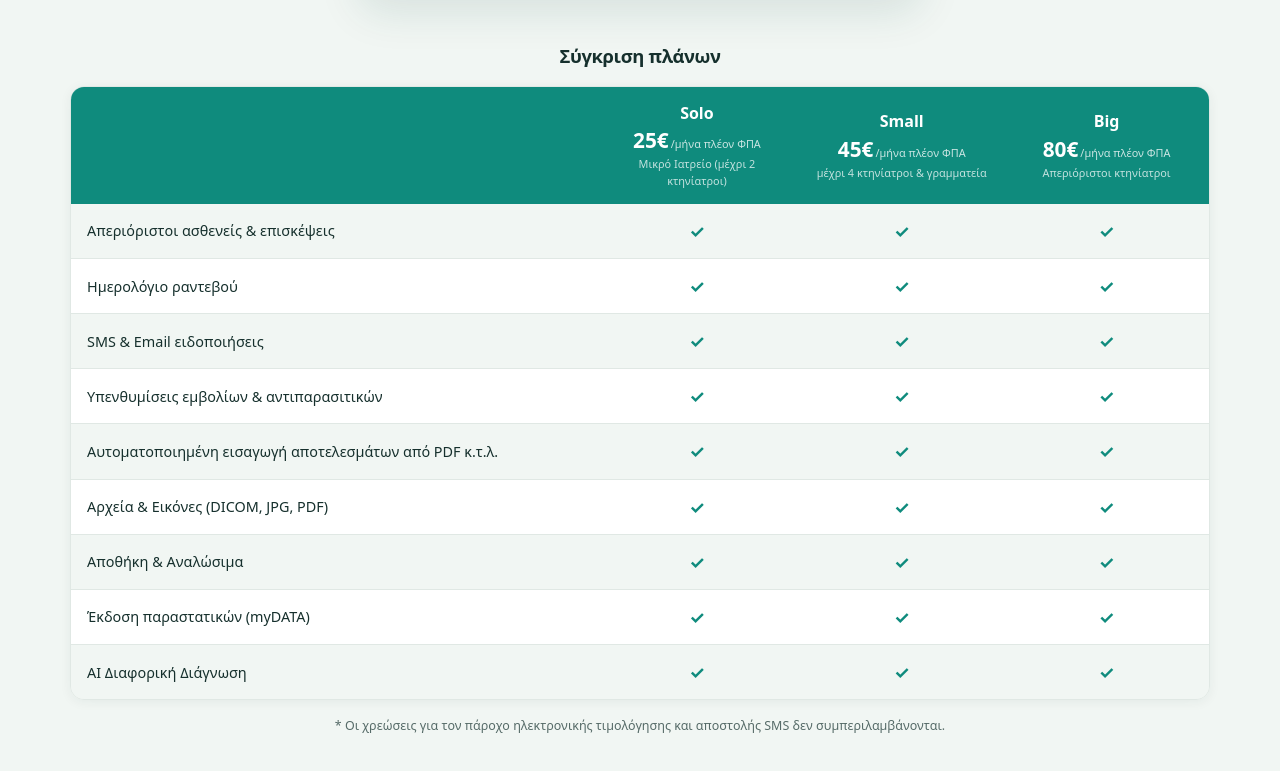
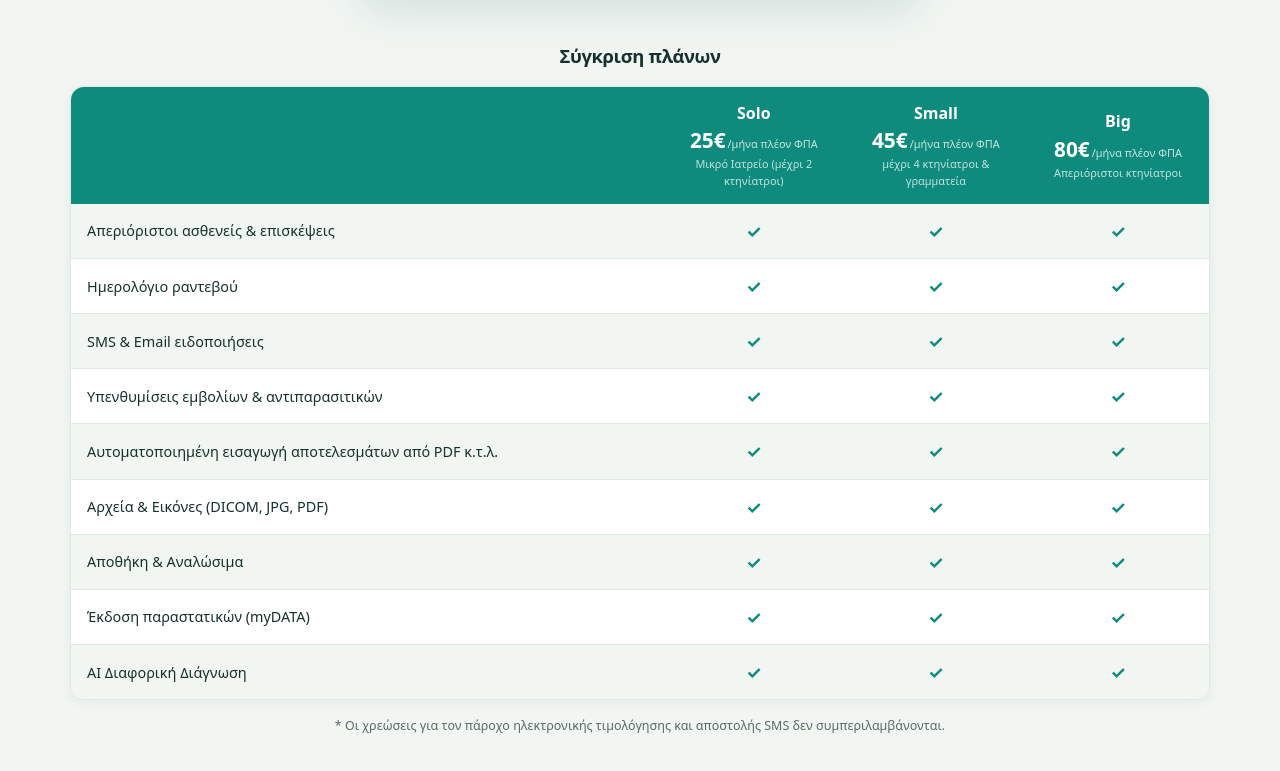
Before and after one commit to nafnafnaf/vetdesk-site, an Astro site: page / in a window 1280 px wide. Shown: the part 6237-7008 px from the top of the page. Built offline with nearby package versions, Linux system fonts and the light colour scheme; Astro itself is replaced by a stand-in of ours.

Commit message:
fix(pricing): fix comparison table column alignment and feature column width
Co-Authored-By: Claude Sonnet 4.6 <noreply@anthropic.com>

```diff
--- a/src/components/Pricing.astro
+++ b/src/components/Pricing.astro
@@ -77,7 +77,8 @@ const cmp = t.pricing.compare;
     width: 100%;
     border-collapse: collapse;
     font-size: 0.9rem;
-    min-width: 480px;
+    min-width: 600px;
+    table-layout: fixed;
   }
   .compare-table thead tr {
     background: var(--primary);
@@ -90,7 +91,7 @@ const cmp = t.pricing.compare;
   }
   .compare-table thead th.feat-col {
     text-align: left;
-    width: 46%;
+    width: 52%;
   }
   .plan-name {
     display: block;
@@ -144,9 +145,9 @@ const cmp = t.pricing.compare;
     font-weight: 500;
   }
   .check-col {
-    padding: 13px 16px;
+    padding: 13px 8px;
     text-align: center;
-    width: 18%;
+    width: 16%;
   }
   .yes {
     color: var(--primary);
```
Also changed, not shown: 4 other files.
